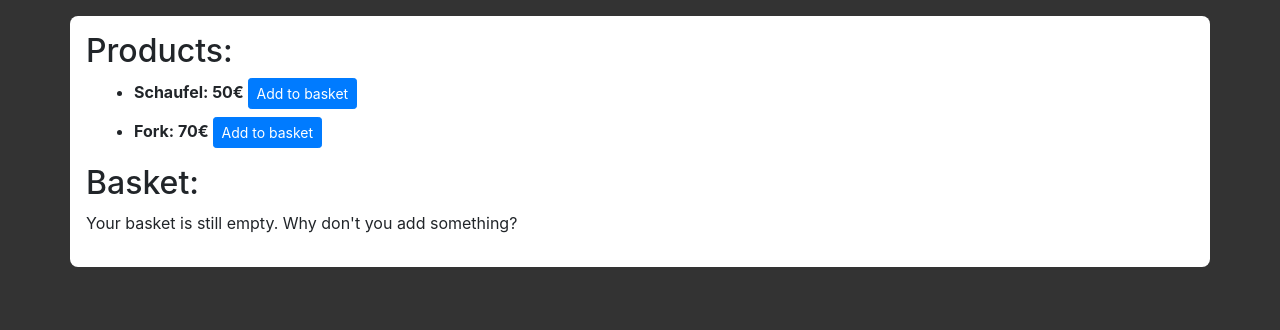
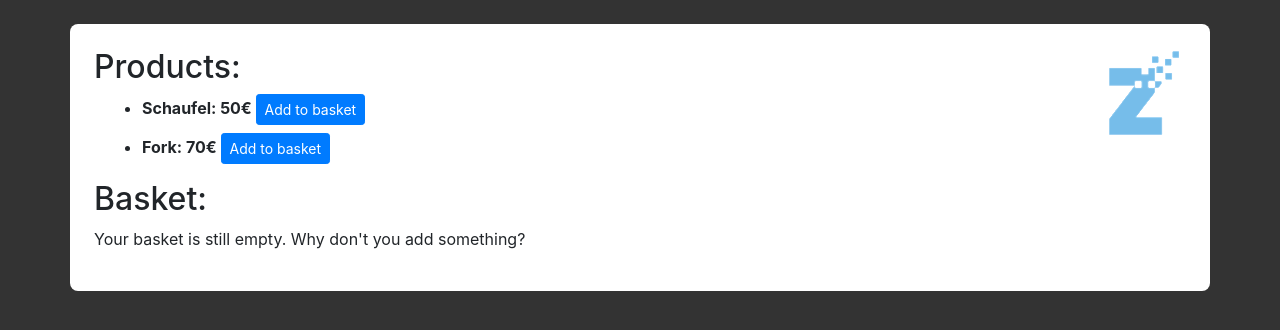
Before and after one commit to bgraf-zlab/vuejs-workshop, a Vue app: page / in a window 1280 px wide. Shown: the top 330 px of the page. Built offline with nearby package versions, Linux system fonts and the light colour scheme.

Commit message:
Add logo, improve layout

```diff
--- a/src/App.vue
+++ b/src/App.vue
@@ -1,5 +1,6 @@
 <template>
-  <div id="app" class="container my-3 p-3">
+  <div id="app" class="container my-4 p-4">
+    <img src="./assets/logo.png" class="float-right">
     <h2>Products:</h2>
     <ul>
       <li v-for="product in products" class="m-2">
```
Also changed, not shown: src/assets/logo.png.
